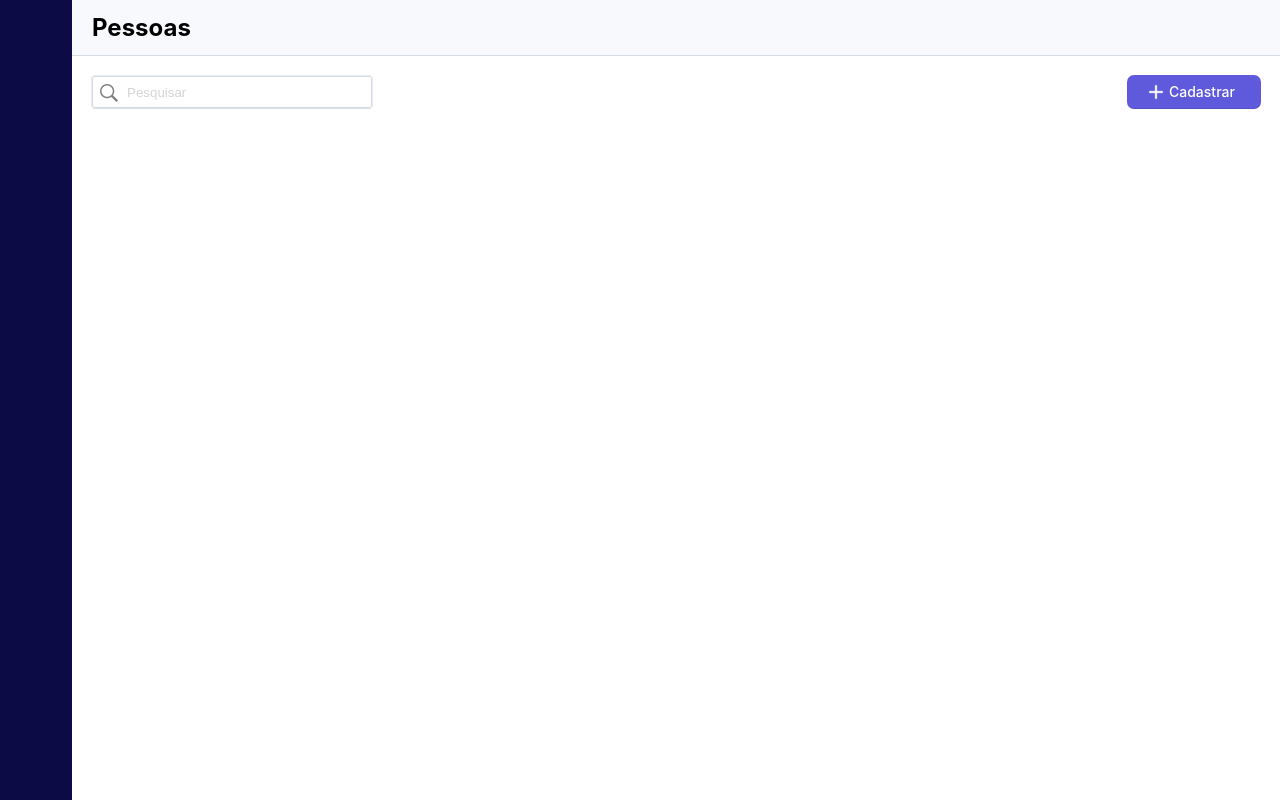
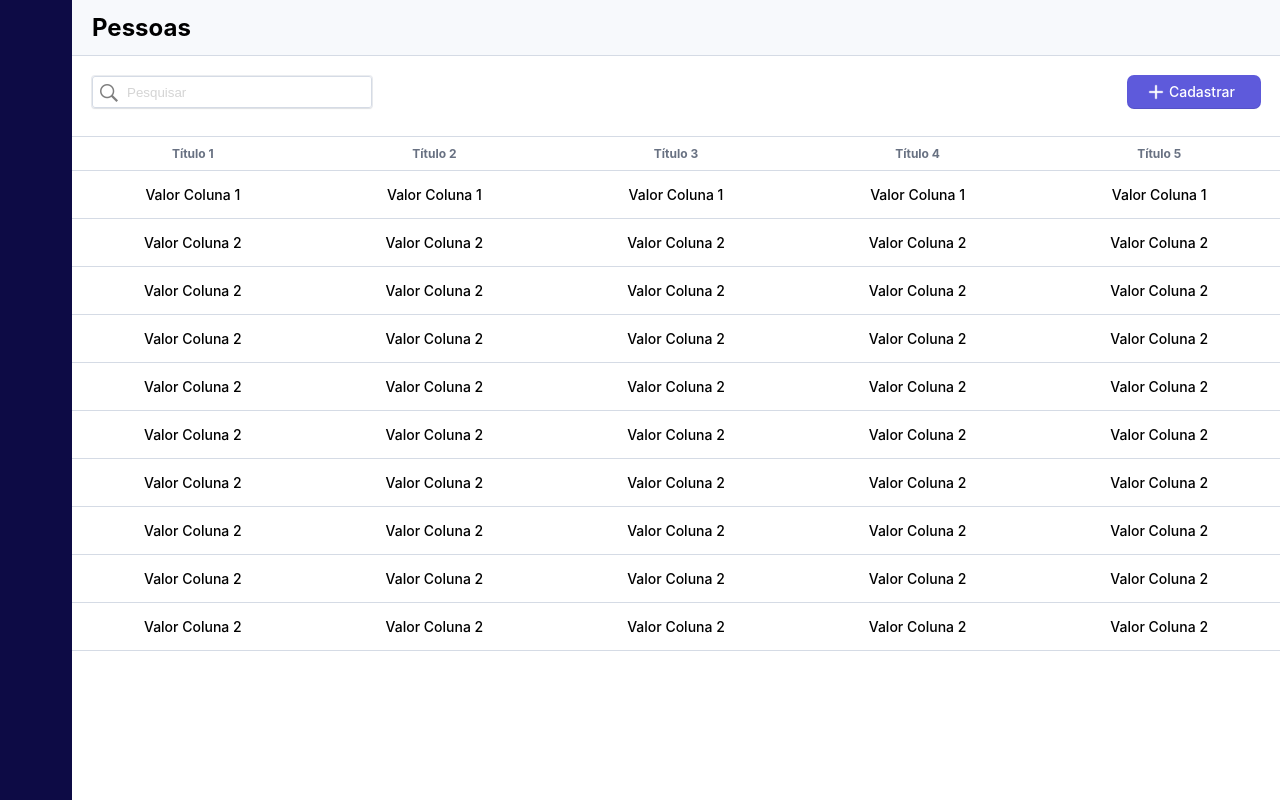
Before and after one commit to franciscoclavero/user-table, a Next.js app: page / in a window 1280 px wide. Built offline with nearby package versions, Linux system fonts and the light colour scheme.

Commit message:
feat: create table component

```diff
--- a/src/components/ContentMain/index.tsx
+++ b/src/components/ContentMain/index.tsx
@@ -1,5 +1,6 @@
 import Header from "../Header";
 import OptionsArea from "../OptionsArea";
+import TableUser from "../TableUser";
 import styled from "./style.module.css";
 
 const ContentMain = () => {
@@ -7,6 +8,7 @@ const ContentMain = () => {
     <section className={styled.content}>
       <Header />
       <OptionsArea />
+      <TableUser />
     </section>
   );
 };
--- a/src/components/TableUser/index.tsx
+++ b/src/components/TableUser/index.tsx
@@ -1,8 +1,92 @@
-import style from "./style.module.css";
+import styled from "./style.module.css";
 
 const TableUser = () => {
   return (
-    <div>Table</div>
+    <div className={styled.tableDiv}>
+      <table className={styled.table}>
+        <thead>
+          <tr>
+            <th>Título 1</th>
+            <th>Título 2</th>
+            <th>Título 3</th>
+            <th>Título 4</th>
+            <th>Título 5</th>
+          </tr>
+        </thead>
+        <tbody>
+          <tr>
+            <td>Valor Coluna 1</td>
+            <td>Valor Coluna 1</td>
+            <td>Valor Coluna 1</td>
+            <td>Valor Coluna 1</td>
+            <td>Valor Coluna 1</td>
+          </tr>
+          <tr>
+            <td>Valor Coluna 2</td>
+            <td>Valor Coluna 2</td>
+            <td>Valor Coluna 2</td>
+            <td>Valor Coluna 2</td>
+            <td>Valor Coluna 2</td>
+          </tr>
+          <tr>
+            <td>Valor Coluna 2</td>
+            <td>Valor Coluna 2</td>
+            <td>Valor Coluna 2</td>
+            <td>Valor Coluna 2</td>
+            <td>Valor Coluna 2</td>
+          </tr>
+          <tr>
+            <td>Valor Coluna 2</td>
+            <td>Valor Coluna 2</td>
+            <td>Valor Coluna 2</td>
+            <td>Valor Coluna 2</td>
+            <td>Valor Coluna 2</td>
+          </tr>
+          <tr>
+            <td>Valor Coluna 2</td>
+            <td>Valor Coluna 2</td>
+            <td>Valor Coluna 2</td>
+            <td>Valor Coluna 2</td>
+            <td>Valor Coluna 2</td>
+          </tr>
+          <tr>
+            <td>Valor Coluna 2</td>
+            <td>Valor Coluna 2</td>
+            <td>Valor Coluna 2</td>
+            <td>Valor Coluna 2</td>
+            <td>Valor Coluna 2</td>
+          </tr>
+          <tr>
+            <td>Valor Coluna 2</td>
+            <td>Valor Coluna 2</td>
+            <td>Valor Coluna 2</td>
+            <td>Valor Coluna 2</td>
+            <td>Valor Coluna 2</td>
+          </tr>
+          <tr>
+            <td>Valor Coluna 2</td>
+            <td>Valor Coluna 2</td>
+            <td>Valor Coluna 2</td>
+            <td>Valor Coluna 2</td>
+            <td>Valor Coluna 2</td>
+          </tr>
+          <tr>
+            <td>Valor Coluna 2</td>
+            <td>Valor Coluna 2</td>
+            <td>Valor Coluna 2</td>
+            <td>Valor Coluna 2</td>
+            <td>Valor Coluna 2</td>
+          </tr>
+          <tr>
+            <td>Valor Coluna 2</td>
+            <td>Valor Coluna 2</td>
+            <td>Valor Coluna 2</td>
+            <td>Valor Coluna 2</td>
+            <td>Valor Coluna 2</td>
+          </tr>
+        </tbody>
+      </table>
+    </div>
   );
 };
 
--- a/src/components/TableUser/style.module.css
+++ b/src/components/TableUser/style.module.css
@@ -0,0 +1,26 @@
+.tableDiv {
+  height: 350px;
+  width: 100%;
+}
+.table {
+  text-align: center;
+  width: 100%;
+  border-collapse: collapse;
+}
+.table thead {
+  font-weight: 500;
+  font-size: 12px;
+  line-height: 18px;
+  color: #687182;
+  height: 34px;
+  border-top: 1px solid #D5DBE5;
+}
+.table tbody tr {
+  height: 48px;
+  font-weight: 500;
+  font-size: 14px;
+  line-height: 20px;
+}
+.table tr {
+  border-bottom: 1px solid #D5DBE5;
+}
```
